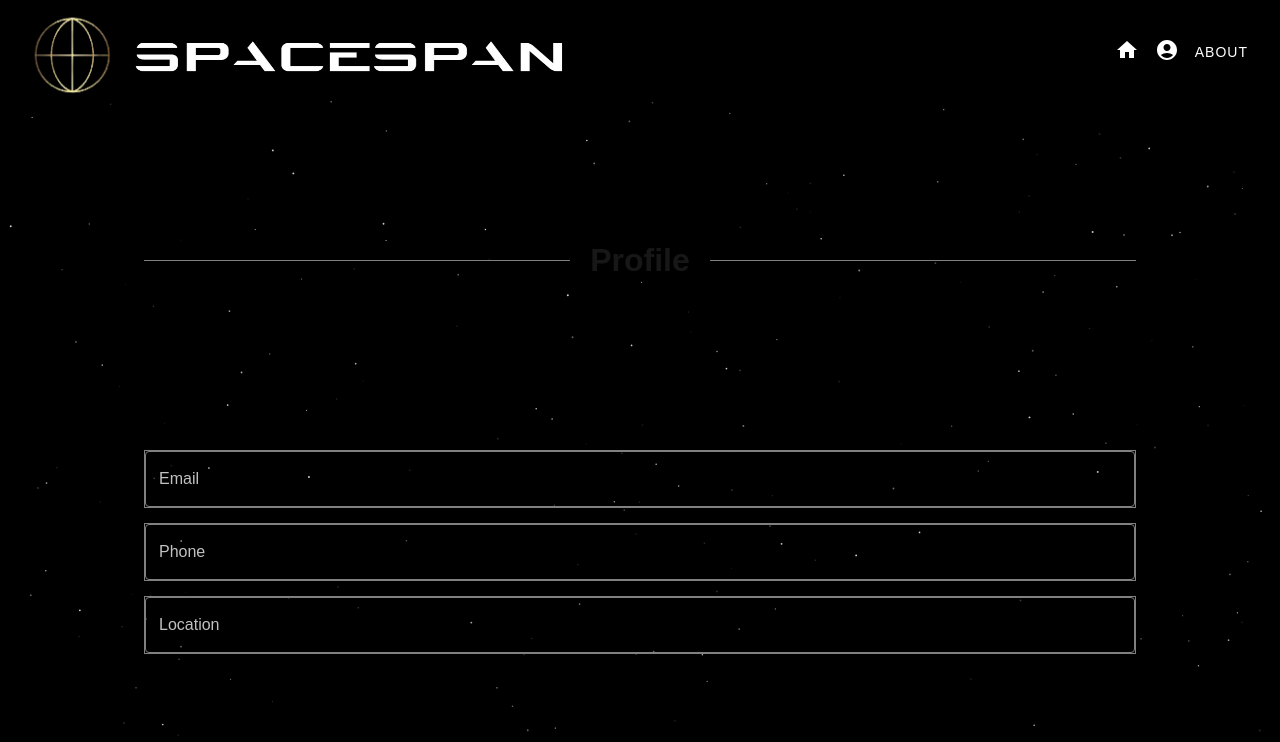
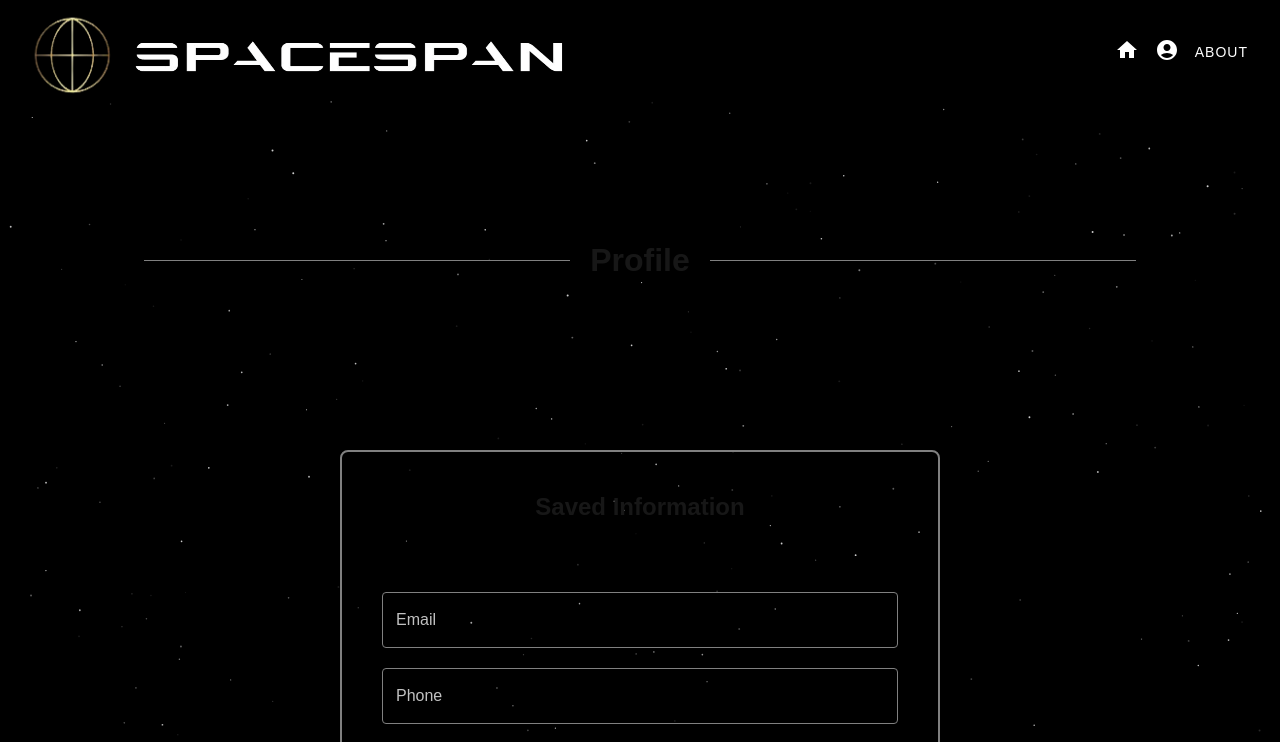
Before and after one commit to mudzoj/NASA-Landsat-Navigator, a Next.js app in the folder nasa_hackathon/: page /profile in a window 1280 px wide. Shown: the top 742 px of the page. Built offline with nearby package versions, Linux system fonts and the light colour scheme; no server answers.

Commit message:
profile page

```diff
--- a/nasa_hackathon/src/app/profile/page.js
+++ b/nasa_hackathon/src/app/profile/page.js
@@ -1,12 +1,17 @@
-"use client"
+"use client";
 import React, { useState } from 'react';
-import { Container, Typography, Box, Divider, TextField } from '@mui/material';
+import { Container, Typography, Box, Divider, TextField, Button } from '@mui/material';
 import ParticlesBackground from "../components/ParticlesBackground";
 
 const AboutPage = () => {
   const [email, setEmail] = useState("");
   const [phone, setPhone] = useState("");
   const [location, setLocation] = useState("");
+
+  const handleUpdate = () => {
+    // Handle the update logic here
+    console.log("Update button clicked", { email, phone, location });
+  };
 
   return (
     <Box sx={{
@@ -17,7 +22,7 @@ const AboutPage = () => {
       padding: '20px', // Add some padding around the box
       marginTop: "100px"
     }}>
-      <Box sx={{ display: 'flex', alignItems: 'center', width: '80%', margin: '20px 0', }}>
+      <Box sx={{ display: 'flex', alignItems: 'center', width: '80%', margin: '20px 0' }}>
         <Divider variant="fullWidth" sx={{ flex: 1, borderColor: 'gray', height: '1px' }} />
         <Typography
           variant="h4"
@@ -25,7 +30,7 @@ const AboutPage = () => {
             margin: '0 10px',
             position: 'relative',
             whiteSpace: 'nowrap',
-            fontWeight: "Bold",
+            fontWeight: "bold",
             fontSize: '2rem', // Make the text larger
             padding: '0 10px' // Optional: some padding around the text
           }}
@@ -35,30 +40,57 @@ const AboutPage = () => {
         <Divider variant="fullWidth" sx={{ flex: 1, borderColor: 'gray', height: '1px' }} />
       </Box>
 
-      {/* Outlined Text Fields */}
+      {/* Parent Box for Outlined Text Fields */}
       <Box sx={{
-        width: '80%', // Set width for the fields
-        display: 'flex',
-        flexDirection: 'column',
-        gap: '15px', // Space between fields
-        marginTop: "150px"
-      }}>
+  width: '100%', // Set width for the fields to 100% of the parent
+  maxWidth: '600px', // Set a maximum width for larger screens
+  padding: '40px', // Increase padding inside the box for a bigger look
+  backgroundColor: 'transparent', // Make the background transparent or set to 'white' as needed
+  borderRadius: '8px', // Rounded corners
+  border: '2px solid gray', // Add a border (thickness, style, color)
+  boxShadow: 2, // Optional: adds a slight shadow
+  display: 'flex',
+  flexDirection: 'column',
+  gap: '20px', // Increased space between fields
+  marginTop: "150px",
+}}>
+  {/* Text fields and update button go here */}
+      <Typography
+          variant="h4"
+          sx={{
+            display: "flex",
+            alignItems: "center",
+            justifyContent: "center",
+            margin: '0 10px',
+            position: 'relative',
+            whiteSpace: 'nowrap',
+            fontWeight: "bold",
+            fontSize: '24px', // Make the text larger
+            padding: '0 10px', // Optional: some padding around the text
+            paddingBottom: "50px"
+          }}
+        >
+          Saved Information
+          </Typography>
+
         <TextField
           label="Email"
           variant="outlined"
           value={email}
           onChange={(e) => setEmail(e.target.value)}
           sx={{
-            border: '1px solid gray', // Outline color
             "& .MuiOutlinedInput-root": {
               "& fieldset": {
-                borderColor: "gray", // Border color
+                borderColor: "gray", // Grey border color
               },
               "&:hover fieldset": {
                 borderColor: "lightgray", // Color on hover
               },
               "&.Mui-focused fieldset": {
-                borderColor: "white", // Color when focused
+                borderColor: "gray", // Color when focused
+              },
+              "& input": {
+                backgroundColor: "transparent", // Make background transparent
               },
             },
           }}
@@ -70,16 +102,18 @@ const AboutPage = () => {
           value={phone}
           onChange={(e) => setPhone(e.target.value)}
           sx={{
-            border: '1px solid gray', // Outline color
             "& .MuiOutlinedInput-root": {
               "& fieldset": {
-                borderColor: "gray", // Border color
+                borderColor: "gray", // Grey border color
               },
               "&:hover fieldset": {
                 borderColor: "lightgray", // Color on hover
               },
               "&.Mui-focused fieldset": {
-                borderColor: "white", // Color when focused
+                borderColor: "gray", // Color when focused
+              },
+              "& input": {
+                backgroundColor: "transparent", // Make background transparent
               },
             },
           }}
@@ -91,20 +125,35 @@ const AboutPage = () => {
           value={location}
           onChange={(e) => setLocation(e.target.value)}
           sx={{
-            border: '1px solid gray', // Outline color
             "& .MuiOutlinedInput-root": {
               "& fieldset": {
-                borderColor: "gray", // Border color
+                borderColor: "gray", // Grey border color
               },
               "&:hover fieldset": {
                 borderColor: "lightgray", // Color on hover
               },
               "&.Mui-focused fieldset": {
-                borderColor: "white", // Color when focused
+                borderColor: "gray", // Color when focused
+              },
+              "& input": {
+                backgroundColor: "transparent", // Make background transparent
               },
             },
           }}
         />
+
+        {/* Update Button */}
+        <Button
+          variant="outlined"
+          color="primary"
+          onClick={handleUpdate}
+          sx={{
+            marginTop: '20px', // Space above the button
+            alignSelf: 'center' // Center the button horizontally
+          }}
+        >
+          Update
+        </Button>
       </Box>
 
       <ParticlesBackground />
```
